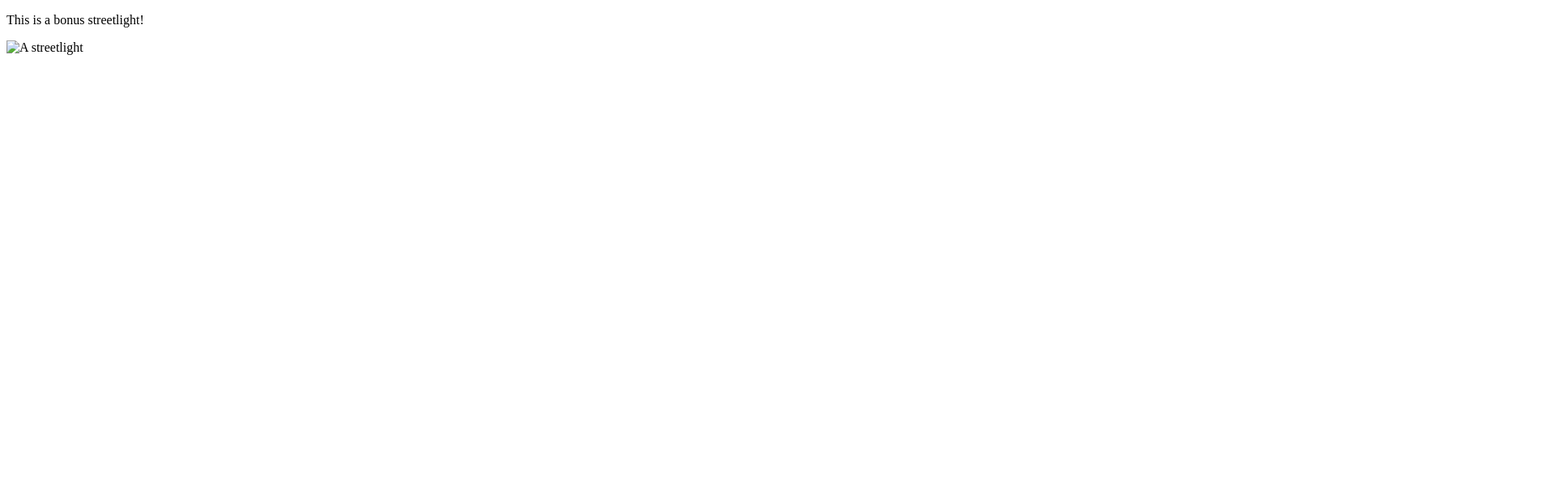
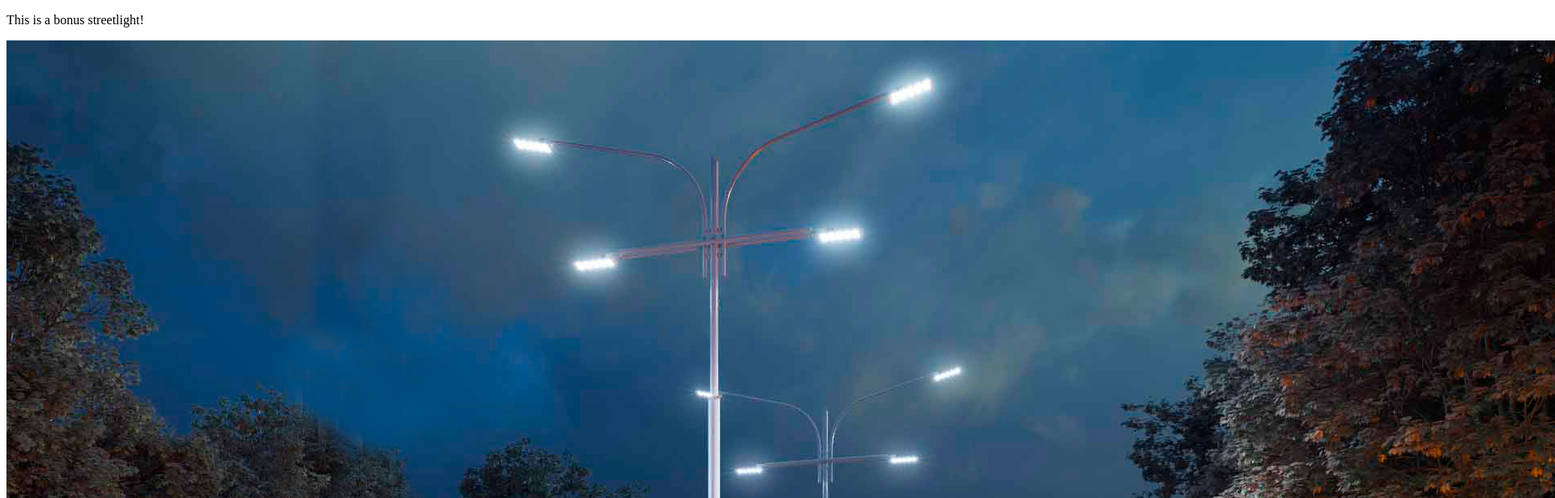
Before and after one commit to inspaya/bonus_streetlights, a plain HTML site: page index.html in a window 1280 px wide. Shown: the top 616 px of the page at 81% size, 1920 px wide, since content can reach past the window. Drawn offline with Linux system fonts and the light colour scheme; the site is published under a folder, as on GitHub Pages, so addresses that start at the root find nothing.

Commit message:
Corrected path to picture of streetlight

```diff
--- a/index.html
+++ b/index.html
@@ -8,6 +8,6 @@
 </head>
 <body>
     <p>This is a bonus streetlight!</p>
-    <img src="/streetlight.jpg" alt="A streetlight">
+    <img src="streetlight.jpg" alt="A streetlight">
 </body>
 </html>
```
